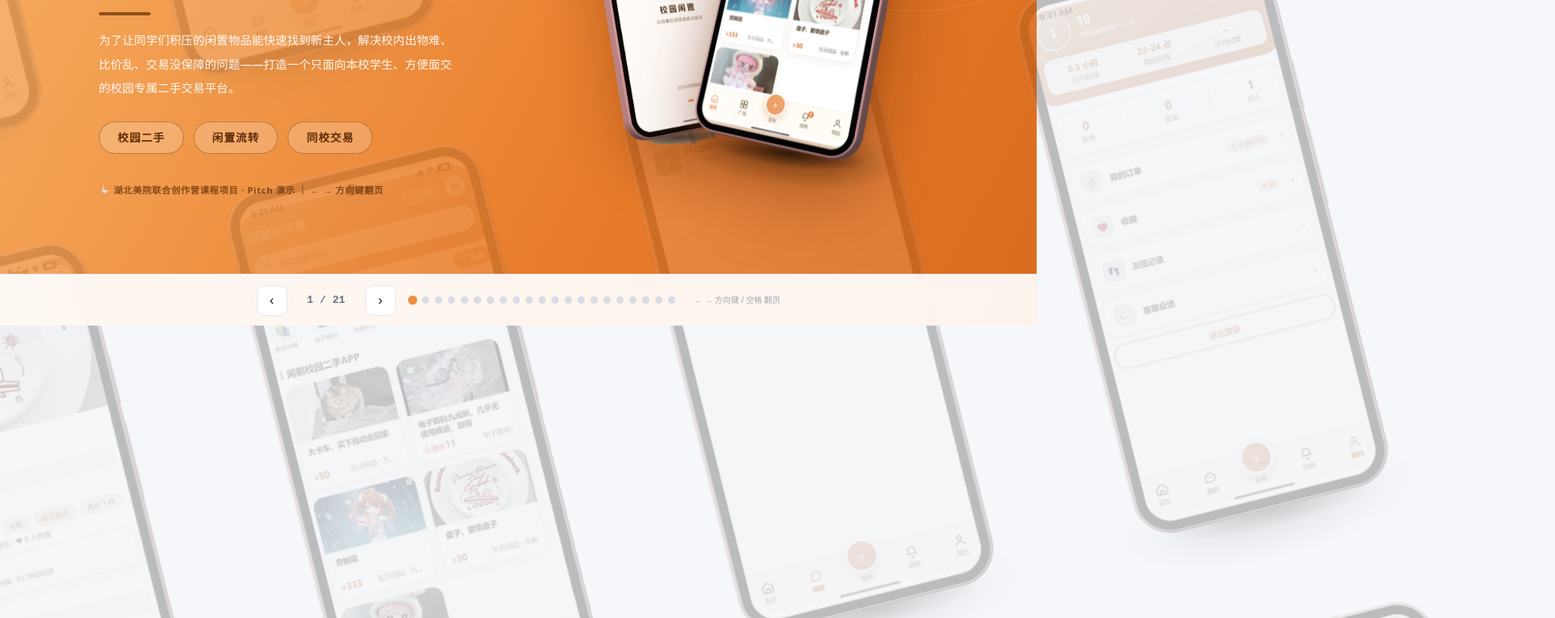
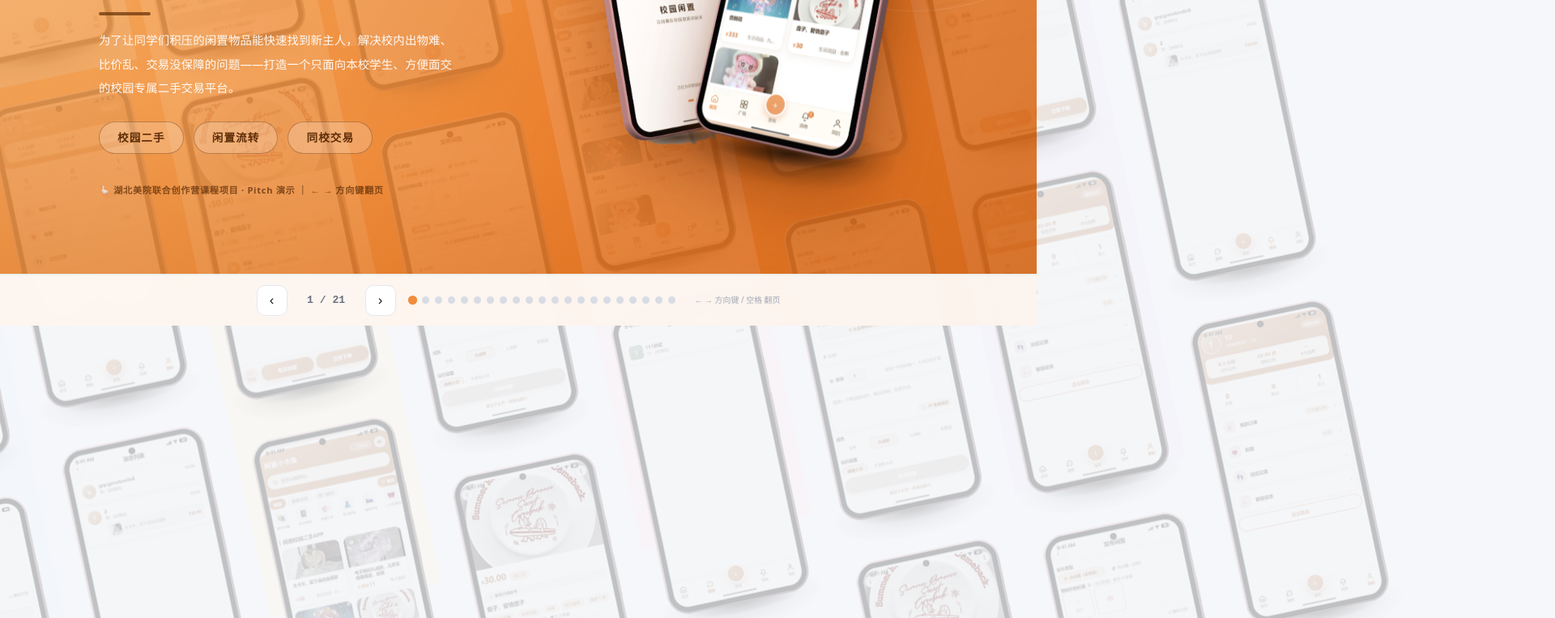
Before and after one commit to d2581565372-tech/campus-secondhand-research, a plain HTML site: page index.html in a window 1280 px wide. Shown: the part 398-1161 px from the top of the page at 81% size, 1920 px wide, since content can reach past the window. Drawn offline with Linux system fonts and the light colour scheme.

Commit message:
封面背景改为8列手机墙无缝循环流动：列间反向交错、速度错开、间距加密、四角渐暗蒙版

```diff
--- a/index.html
+++ b/index.html
@@ -303,12 +303,21 @@ nav{position:fixed;top:0;left:0;right:0}
 .slide.cover{background:radial-gradient(760px 460px at -4% -14%,rgba(255,255,255,.2) 0%,transparent 55%),linear-gradient(118deg,#F9B269 0%,#F29B4B 36%,#E97E2C 66%,#D96C1E 100%);color:#fff}
 .slide.cover::before{content:"";position:absolute;width:560px;height:560px;border:1.5px solid rgba(255,255,255,.28);border-radius:50%;right:-130px;top:-150px}
 .slide.cover .wrap{position:relative;z-index:2}
-/* 手机网格流动背景 */
-.cov-bg{position:absolute;inset:-38% -24%;display:grid;grid-template-columns:repeat(4,1fr);gap:6%;rotate:-14deg;opacity:.26;pointer-events:none;z-index:0;animation:covdrift 30s ease-in-out infinite alternate}
-.cov-bg img{width:100%;height:auto;filter:saturate(.62) contrast(.9)}
-.cov-tint{position:absolute;inset:0;background:linear-gradient(118deg,rgba(249,178,105,.5) 0%,rgba(233,126,44,.55) 55%,rgba(217,108,30,.62) 100%);pointer-events:none;z-index:1}
-@keyframes covdrift{from{translate:0 1.6%}to{translate:0 -1.6%}}
-@media(prefers-reduced-motion:reduce){.cov-bg{animation:none}}
+/* 手机墙循环流动背景 */
+.slide.cover{overflow:hidden}
+.cov-wall{position:absolute;inset:-46% -22%;display:flex;gap:1.4vw;rotate:-12deg;z-index:0;pointer-events:none;opacity:.24}
+.cov-wall .cw{flex:1;display:flex;flex-direction:column;gap:1.4vw;animation:cwup 64s linear infinite}
+.cov-wall .cw img{width:100%;height:auto;filter:saturate(.6) contrast(.9)}
+.cw.c2{animation-duration:78s;animation-direction:reverse;margin-top:-9%}
+.cw.c3{animation-duration:56s;margin-top:-22%}
+.cw.c4{animation-duration:84s;animation-direction:reverse;margin-top:-4%}
+.cw.c5{animation-duration:68s;margin-top:-26%}
+.cw.c6{animation-duration:60s;animation-direction:reverse;margin-top:-13%}
+.cw.c7{animation-duration:90s;margin-top:-7%}
+.cw.c8{animation-duration:74s;animation-direction:reverse;margin-top:-20%}
+@keyframes cwup{from{transform:translateY(0)}to{transform:translateY(-50%)}}
+.cov-tint{position:absolute;inset:0;background:radial-gradient(120% 90% at 50% 40%,transparent 40%,rgba(197,92,18,.5) 100%),linear-gradient(118deg,rgba(249,178,105,.42) 0%,rgba(233,126,44,.5) 55%,rgba(217,108,30,.58) 100%);pointer-events:none;z-index:1}
+@media(prefers-reduced-motion:reduce){.cov-wall .cw{animation:none}}
 .cover-grid{display:grid;grid-template-columns:1.05fr .95fr;gap:44px;align-items:center}
 .cov-icon{width:94px;height:94px;object-fit:cover;border-radius:22px;box-shadow:0 18px 40px rgba(140,60,10,.35);border:3px solid rgba(255,255,255,.55)}
 .slide.cover h1{font-size:clamp(44px,6vw,76px);font-weight:900;letter-spacing:.02em;margin:22px 0 8px;line-height:1.1}
@@ -358,10 +367,15 @@ footer{border-top:1px solid var(--line);padding:26px 0;font-size:.66rem;color:va
 
 <!-- 00 封面 -->
 <section class="slide cover on">
-  <div class="cov-bg" aria-hidden="true">
-    <img src="assets/app/pm-1.png" alt=""><img src="assets/app/pm-2.png" alt=""><img src="assets/app/pm-3.png" alt=""><img src="assets/app/pm-4.png" alt="">
-    <img src="assets/app/pm-5.png" alt=""><img src="assets/app/pm-6.png" alt=""><img src="assets/app/pm-1.png" alt=""><img src="assets/app/pm-2.png" alt="">
-    <img src="assets/app/pm-3.png" alt=""><img src="assets/app/pm-4.png" alt=""><img src="assets/app/pm-5.png" alt=""><img src="assets/app/pm-6.png" alt="">
+  <div class="cov-wall" aria-hidden="true">
+    <div class="cw c1"><img src="assets/app/pm-1.png" alt=""><img src="assets/app/pm-2.png" alt=""><img src="assets/app/pm-3.png" alt=""><img src="assets/app/pm-4.png" alt=""><img src="assets/app/pm-5.png" alt=""><img src="assets/app/pm-6.png" alt=""><img src="assets/app/pm-1.png" alt=""><img src="assets/app/pm-2.png" alt=""><img src="assets/app/pm-3.png" alt=""><img src="assets/app/pm-4.png" alt=""><img src="assets/app/pm-5.png" alt=""><img src="assets/app/pm-6.png" alt=""></div>
+    <div class="cw c2"><img src="assets/app/pm-4.png" alt=""><img src="assets/app/pm-5.png" alt=""><img src="assets/app/pm-6.png" alt=""><img src="assets/app/pm-1.png" alt=""><img src="assets/app/pm-2.png" alt=""><img src="assets/app/pm-3.png" alt=""><img src="assets/app/pm-4.png" alt=""><img src="assets/app/pm-5.png" alt=""><img src="assets/app/pm-6.png" alt=""><img src="assets/app/pm-1.png" alt=""><img src="assets/app/pm-2.png" alt=""><img src="assets/app/pm-3.png" alt=""></div>
+    <div class="cw c3"><img src="assets/app/pm-2.png" alt=""><img src="assets/app/pm-3.png" alt=""><img src="assets/app/pm-4.png" alt=""><img src="assets/app/pm-5.png" alt=""><img src="assets/app/pm-6.png" alt=""><img src="assets/app/pm-1.png" alt=""><img src="assets/app/pm-2.png" alt=""><img src="assets/app/pm-3.png" alt=""><img src="assets/app/pm-4.png" alt=""><img src="assets/app/pm-5.png" alt=""><img src="assets/app/pm-6.png" alt=""><img src="assets/app/pm-1.png" alt=""></div>
+    <div class="cw c4"><img src="assets/app/pm-6.png" alt=""><img src="assets/app/pm-1.png" alt=""><img src="assets/app/pm-2.png" alt=""><img src="assets/app/pm-3.png" alt=""><img src="assets/app/pm-4.png" alt=""><img src="assets/app/pm-5.png" alt=""><img src="assets/app/pm-6.png" alt=""><img src="assets/app/pm-1.png" alt=""><img src="assets/app/pm-2.png" alt=""><img src="assets/app/pm-3.png" alt=""><img src="assets/app/pm-4.png" alt=""><img src="assets/app/pm-5.png" alt=""></div>
+    <div class="cw c5"><img src="assets/app/pm-3.png" alt=""><img src="assets/app/pm-4.png" alt=""><img src="assets/app/pm-5.png" alt=""><img src="assets/app/pm-6.png" alt=""><img src="assets/app/pm-1.png" alt=""><img src="assets/app/pm-2.png" alt=""><img src="assets/app/pm-3.png" alt=""><img src="assets/app/pm-4.png" alt=""><img src="assets/app/pm-5.png" alt=""><img src="assets/app/pm-6.png" alt=""><img src="assets/app/pm-1.png" alt=""><img src="assets/app/pm-2.png" alt=""></div>
+    <div class="cw c6"><img src="assets/app/pm-5.png" alt=""><img src="assets/app/pm-6.png" alt=""><img src="assets/app/pm-1.png" alt=""><img src="assets/app/pm-2.png" alt=""><img src="assets/app/pm-3.png" alt=""><img src="assets/app/pm-4.png" alt=""><img src="assets/app/pm-5.png" alt=""><img src="assets/app/pm-6.png" alt=""><img src="assets/app/pm-1.png" alt=""><img src="assets/app/pm-2.png" alt=""><img src="assets/app/pm-3.png" alt=""><img src="assets/app/pm-4.png" alt=""></div>
+    <div class="cw c7"><img src="assets/app/pm-1.png" alt=""><img src="assets/app/pm-3.png" alt=""><img src="assets/app/pm-5.png" alt=""><img src="assets/app/pm-2.png" alt=""><img src="assets/app/pm-4.png" alt=""><img src="assets/app/pm-6.png" alt=""><img src="assets/app/pm-1.png" alt=""><img src="assets/app/pm-3.png" alt=""><img src="assets/app/pm-5.png" alt=""><img src="assets/app/pm-2.png" alt=""><img src="assets/app/pm-4.png" alt=""><img src="assets/app/pm-6.png" alt=""></div>
+    <div class="cw c8"><img src="assets/app/pm-2.png" alt=""><img src="assets/app/pm-6.png" alt=""><img src="assets/app/pm-4.png" alt=""><img src="assets/app/pm-1.png" alt=""><img src="assets/app/pm-5.png" alt=""><img src="assets/app/pm-3.png" alt=""><img src="assets/app/pm-2.png" alt=""><img src="assets/app/pm-6.png" alt=""><img src="assets/app/pm-4.png" alt=""><img src="assets/app/pm-1.png" alt=""><img src="assets/app/pm-5.png" alt=""><img src="assets/app/pm-3.png" alt=""></div>
   </div>
   <div class="cov-tint" aria-hidden="true"></div>
   <div class="wrap cover-grid">
```
